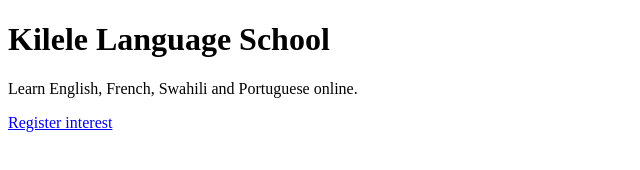
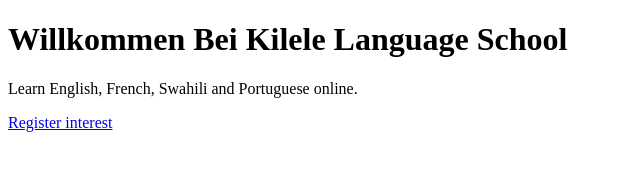
Before and after one commit to vinnie047/kilele-language-school, a plain HTML site: page index.html in a window 1280 px wide. Shown: the whole page, without its empty margins (0-640 px from the left). Drawn offline with Linux system fonts and the light colour scheme.

Commit message:
Update index.html

```diff
--- a/index.html
+++ b/index.html
@@ -1,8 +1,8 @@
 <!DOCTYPE html>
 <html lang='en'>
-<head><meta charset='utf-8'><title>Willkommen Bei Kilele Language School</title></head>
+<head><meta charset='utf-8'><title>Kilele Language School</title></head>
 <body>
-  <h1>Kilele Language School</h1>
+  <h1>Willkommen Bei Kilele Language School</h1>
   <p>Learn English, French, Swahili and Portuguese online.</p>
   <p><a href='contact.html'>Register interest</a></p>
 </body>
```
